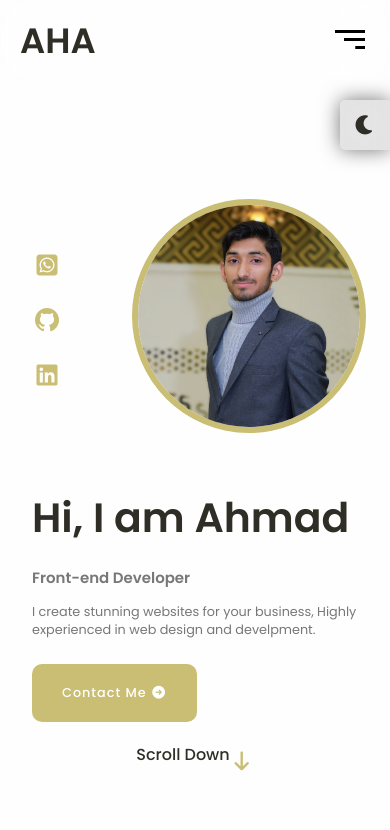
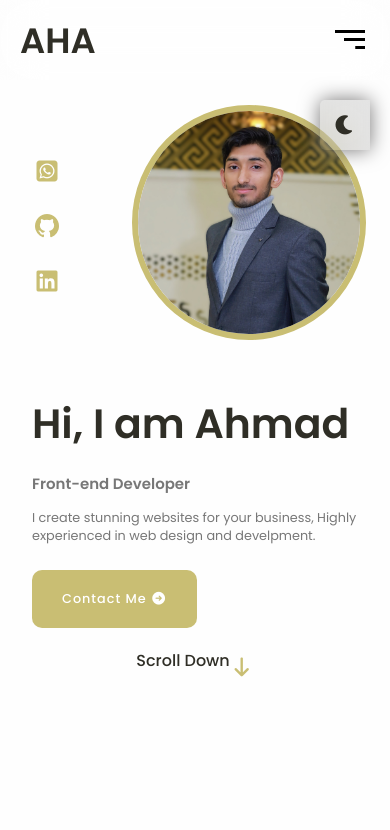
Before and after one commit to ahmadhussainkhalid/PortfolioWeb, a plain HTML site: page index.html in a window 390 px wide. Shown: the top 830 px of the page. Drawn offline with nearby package versions, Linux system fonts and the light colour scheme.

Commit message:
Responsive

```diff
--- a/style.css
+++ b/style.css
@@ -1019,6 +1019,12 @@ footer a {
         background: rgba(255, 255, 255, 0.1);
         margin: 10px 0 22px;
     }
+
+    .home {
+
+        min-height: 80vh;
+
+    }
 }
 
 
@@ -1095,4 +1101,16 @@ footer a {
         z-index: 99999;
     }
 
+    .home-container .media-icons {
+        margin-right: 280px;
+    }
+
+    .theme-btn {
+        right: 20px;
+    }
+
+    .home {
+        min-height: 60vh;
+    }
+
 }
```
